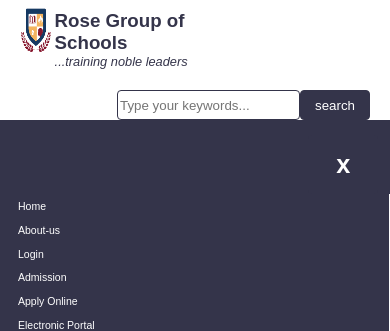
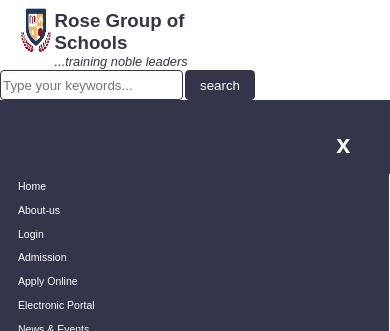
Before and after one commit to Iam-tomiwa/Iam-tomiwa.gitub.io, a plain HTML site: page index.html in a window 390 px wide. Shown: the top 331 px of the page. Drawn offline with Linux system fonts and the light colour scheme.

Commit message:
fix search bar centering

```diff
--- a/school.css
+++ b/school.css
@@ -68,6 +68,7 @@ button{
 	border: 0.5px solid var(--primary);
 	width: 70px;
 	border-radius: 4px;
+	margin-left: 2px;
 }
 .button, .fa-search {
 	display: none;
@@ -298,8 +299,9 @@ footer{
 	width: 50vw;
 	}
 	.search{
-		top: 15vh;
-		right: 55vw;
+		float : none;
+		width : 300px;
+		margin : 5px auto;
 	}
 	.social{
 		font-size: 3vh;
```
